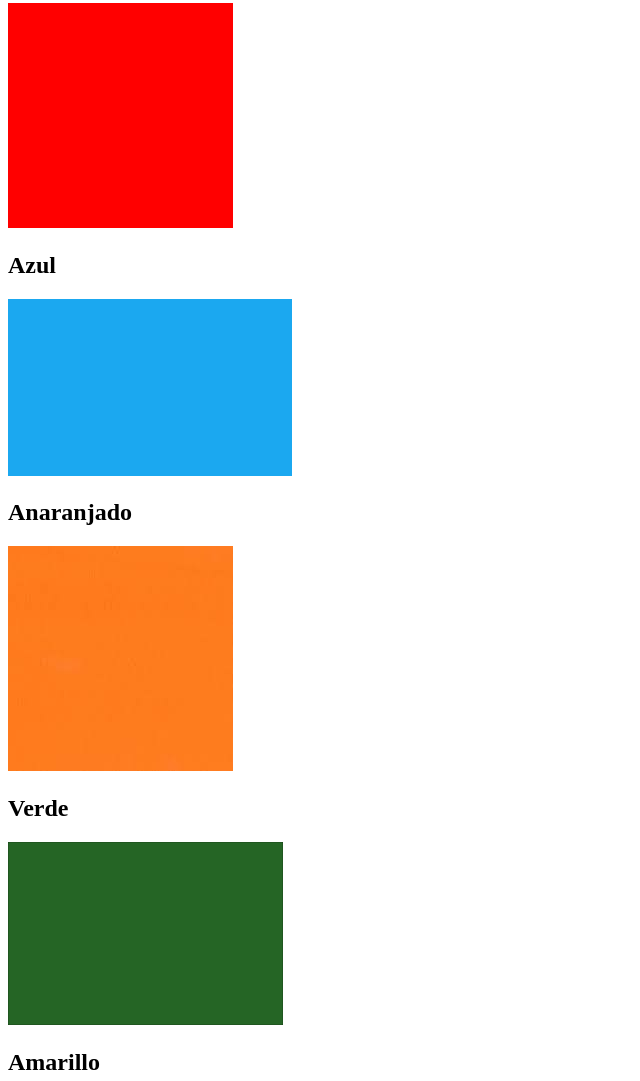
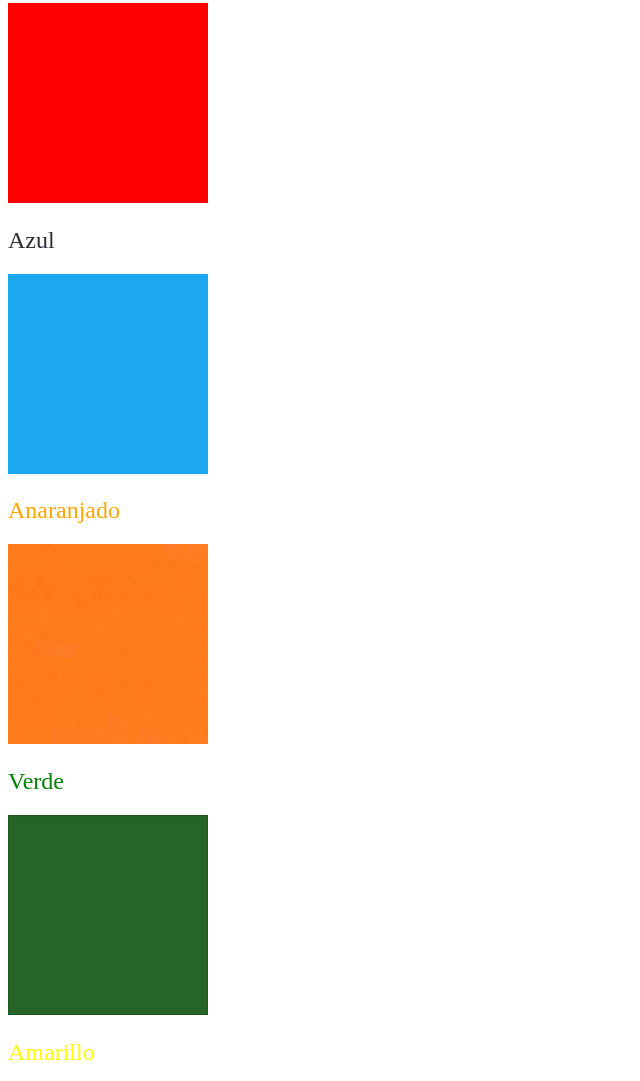
Before and after one commit to enyasystem/week3, a plain HTML site: page index.html in a window 1280 px wide. Shown: the part 171-1252 px from the top of the page, without its empty margins (0-640 px from the left). Drawn offline with Linux system fonts and the light colour scheme.

Commit message:
Add CSS to format the html

```diff
--- a/style.css
+++ b/style.css
@@ -1,3 +1,28 @@
-#red{
-    color: red;
+img {
+  height: 200px;
+  width: 200px;
 }
+
+.color-title {
+  font-weight: normal;
+}
+
+#red {
+  color: red;
+}
+
+#blue {
+  color: rgb(45, 45, 55);
+}
+
+#orange {
+  color: orange;
+}
+
+#green {
+  color: green;
+}
+
+#yellow {
+  color: yellow;
+}
```
